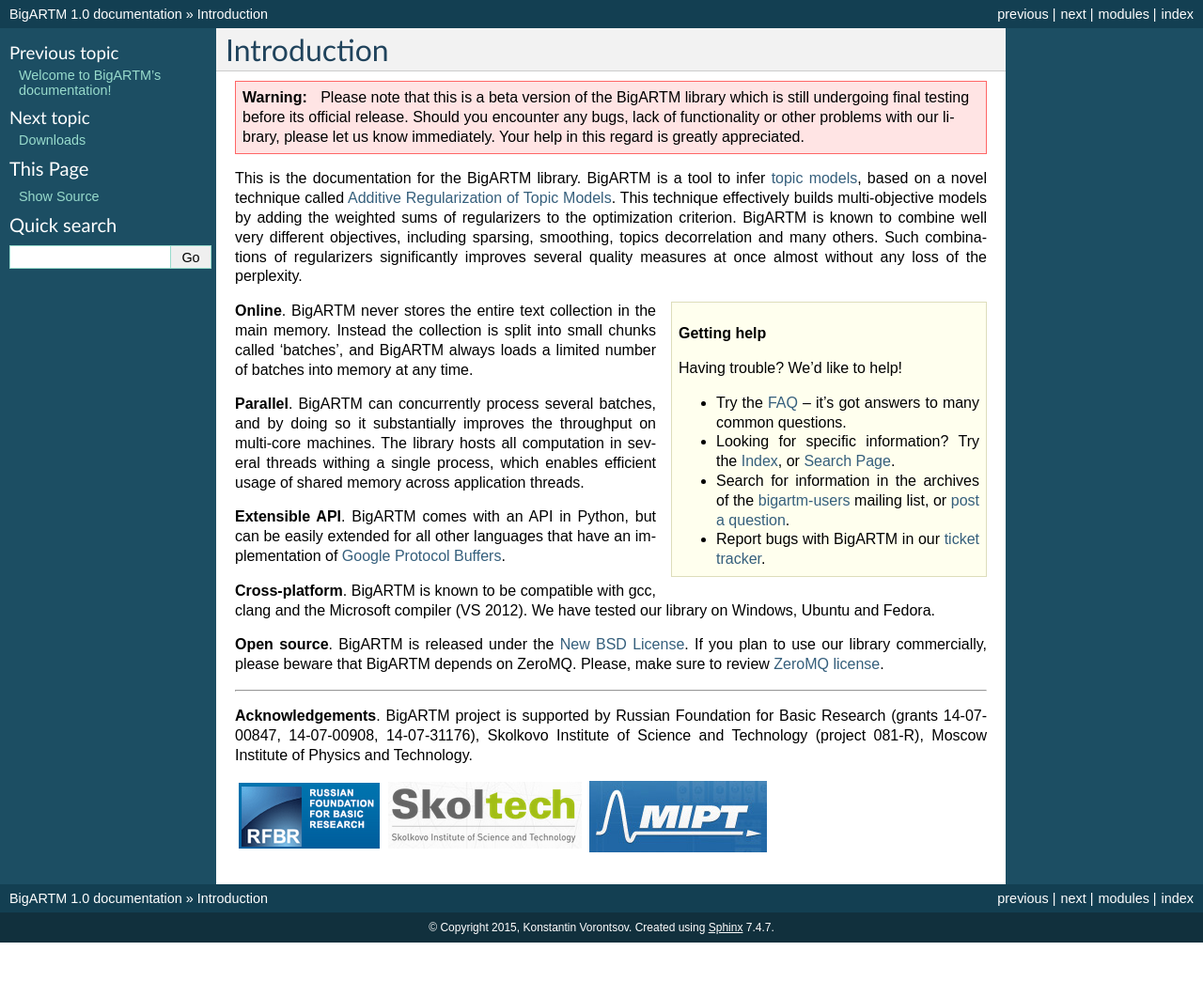
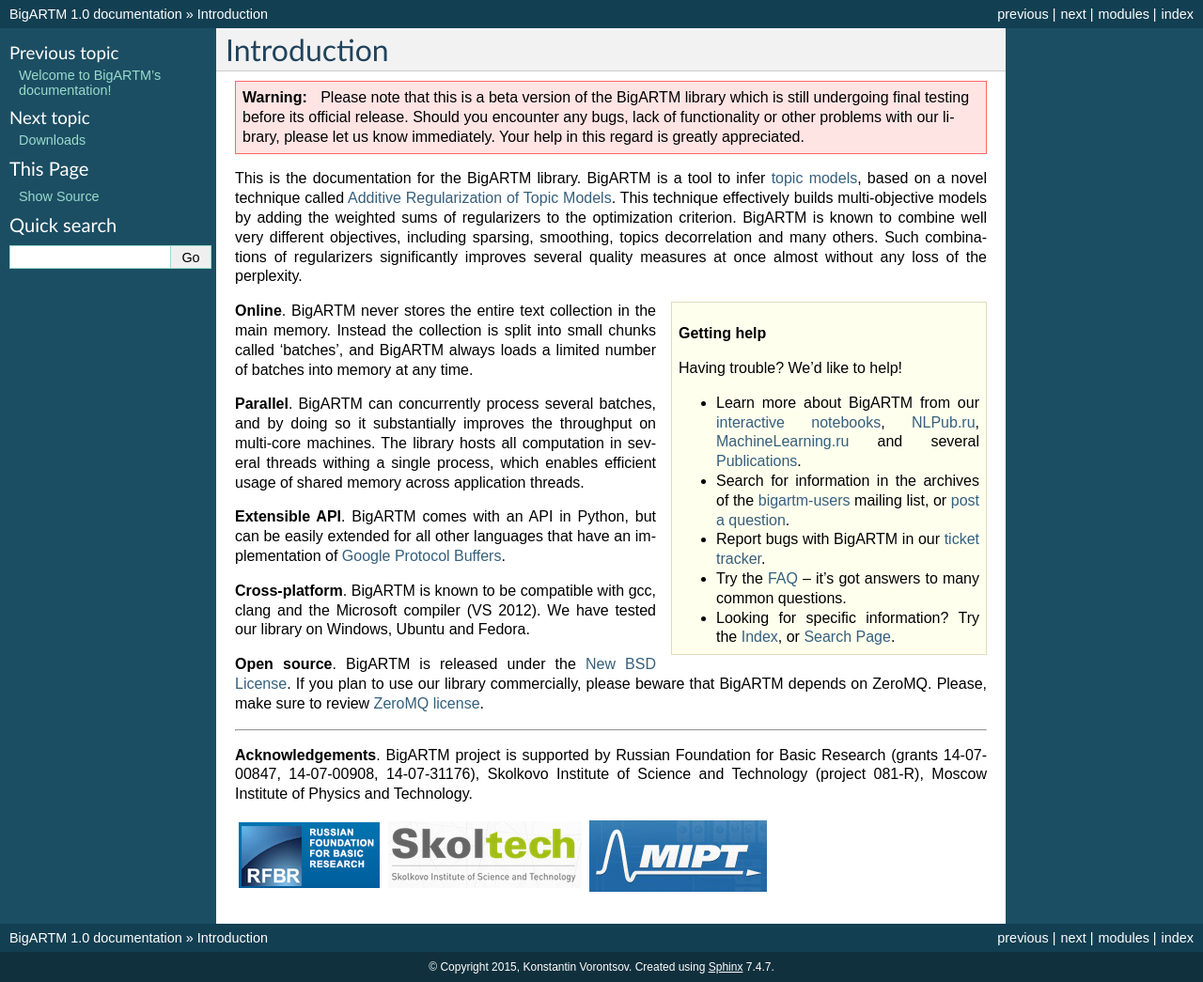
Before and after one commit to bigartm/bigartm, a Sphinx documentation site: the page built from docs/intro.txt, in a window 1280 px wide. Shown: the whole page at 94% size. Built offline with Sphinx 7.4.7, drawn with Linux system fonts in a browser that asks for light colours; formulas are drawn with MathJax 3; before the commit the page ends 1003 px from its top, so only the background shows below that.

Commit message:
Add reference to NLPub.ru in documentation [skip ci]

```diff
--- a/docs/intro.txt
+++ b/docs/intro.txt
@@ -24,19 +24,26 @@
 
   Having trouble? We'd like to help!
 
-  * Try the :doc:`FAQ <faq>` -- it's got answers to many common questions.
-
-  * Looking for specific information? Try the :ref:`genindex`,
-    or :ref:`search`.
+  * Learn more about BigARTM from our `interactive notebooks`_, `NLPub.ru`_, `MachineLearning.ru`_ and several :doc:`publications`.
 
   * Search for information in the archives of the `bigartm-users`_ mailing list, or
     `post a question`_.
 
   * Report bugs with BigARTM in our `ticket tracker`_.
 
+  * Try the :doc:`FAQ <faq>` -- it's got answers to many common questions.
+
+  * Looking for specific information? Try the :ref:`genindex`,
+    or :ref:`search`.
+
+
   .. _bigartm-users: https://groups.google.com/group/bigartm-users
   .. _post a question: https://groups.google.com/d/forum/bigartm-users
   .. _ticket tracker: https://github.com/bigartm/bigartm/issues
+  .. _interactive notebooks: https://github.com/bigartm/bigartm-book
+  .. _NLPub.ru: https://nlpub.ru/BigARTM
+  .. _MachineLearning.ru: http://www.machinelearning.ru/wiki/index.php?title=BigARTM
+
 
 **Online**.
 BigARTM never stores the entire text collection
```
